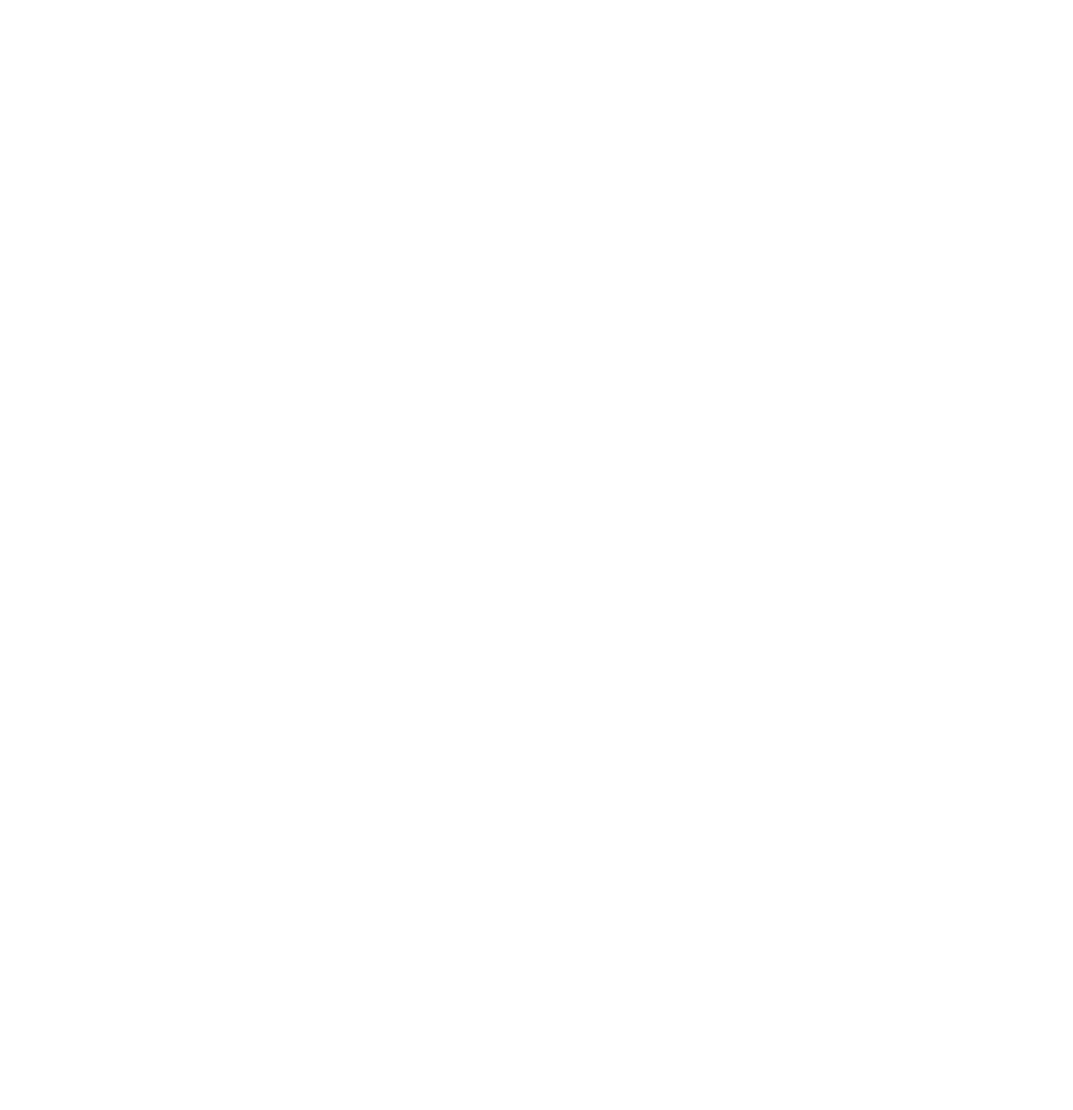
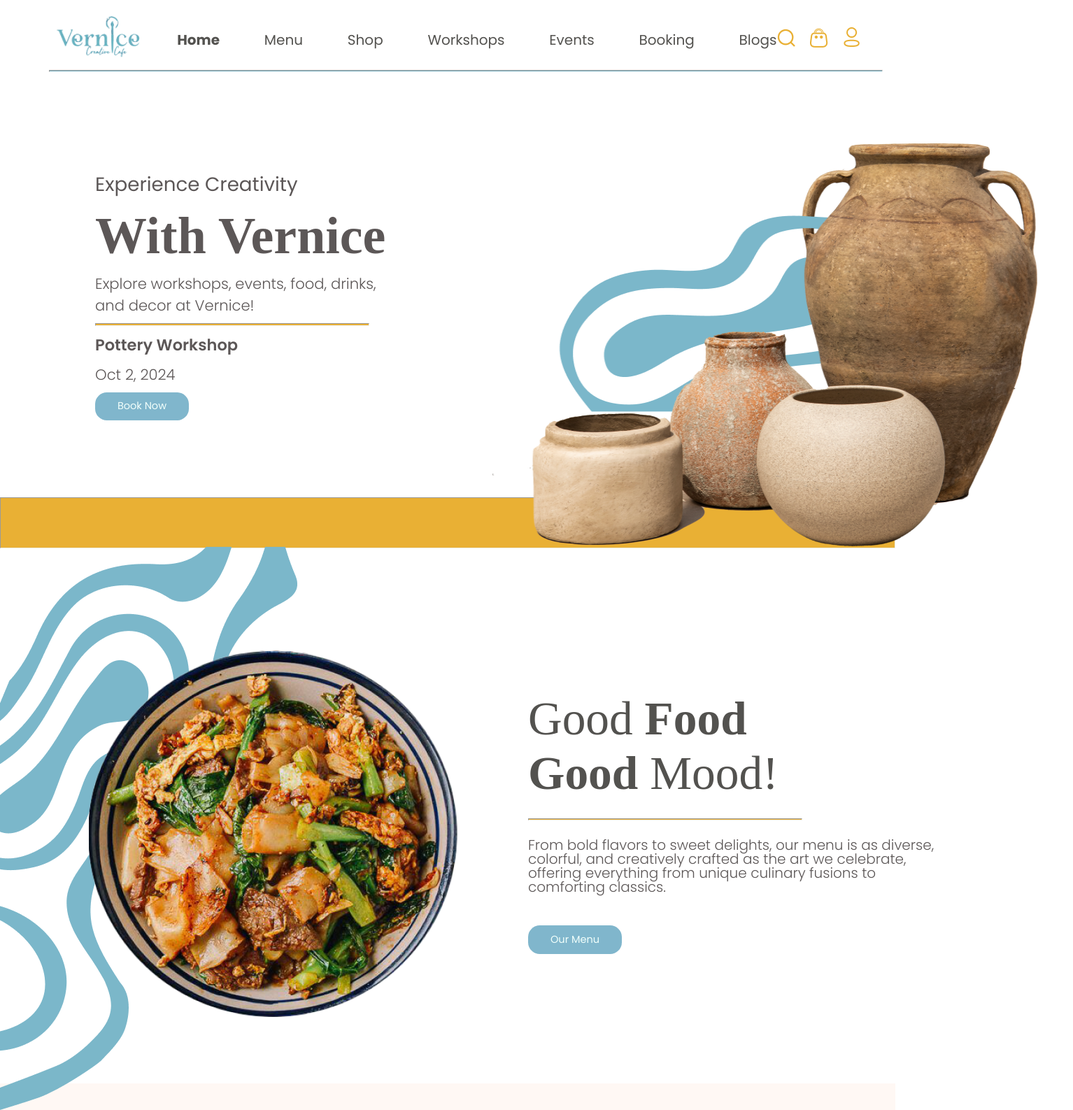
Before and after one commit to Majdag8/GRDS-Vernice, a plain HTML site: page index.html in a window 1280 px wide. Shown: the top 1587 px of the page at 70% size, 1534 px wide, since content can reach past the window. Before the commit the page ends 800 px from the top, so only its background shows below. Drawn offline with Linux system fonts and the light colour scheme.

Commit message:
header,landing,food

```diff
--- /dev/null
+++ b/header.css
@@ -0,0 +1,52 @@
+#header {
+    display: flex;
+    justify-self: center;
+    justify-content: space-between;
+    align-items: center;
+    margin-top: 22px;
+    font-family: 'Poppins', sans-serif;
+    width: 92%;
+}
+
+#header ul {
+    list-style-type: none;
+    padding: 0;
+}
+
+#list-links {
+    display: flex;
+    justify-content: space-between;
+    align-items: center;
+    width: 870px;
+
+}
+
+#header #list-icons {
+    display: flex;
+    width: 120px;
+    justify-content: space-between;
+}
+
+#list-links li a {
+    text-decoration: none;
+    color: rgba(83, 82, 79, 1);
+    padding: 0;
+    font-family: Poppins;
+    font-size: 20px;
+    font-weight: 400;
+    line-height: 30px;
+
+}
+
+#list-icons {
+    display: flex;
+    justify-content: space-between;
+    align-items: center;
+}
+
+#header-hr{
+    height: 1.4px;
+    background-color: rgba(123, 183, 202, 1);
+    width: 93%;
+    margin-left: 70px;
+}
--- a/index.html
+++ b/index.html
@@ -3,9 +3,84 @@
 <head>
     <meta charset="UTF-8">
     <meta name="viewport" content="width=device-width, initial-scale=1.0">
-    <title>Document</title>
+    <title>Home Page</title>
+    <link rel="stylesheet" href="style.css">
+    <link rel="stylesheet" href="header.css">
+    <link href="https://fonts.googleapis.com/css2?family=Poppins:wght@300;400;500;600;700&display=swap" rel="stylesheet">
 </head>
 <body>
+    <div id="header">
+        <img src="Images/Vernice Logo.png" alt="">
+        <ul id="list-links">
+            <li><a href="" style="font-weight: 700;">Home</a></li>
+            <li><a href="">Menu</a></li>
+            <li><a href="">Shop</a></li>
+            <li><a href="">Workshops</a></li>
+            <li><a href="">Events</a></li>
+            <li><a href="">Booking</a></li>
+            <li><a href="">Blogs</a></li>
+        </ul>
+        <ul id="list-icons">
+            <li><img src="Images/Search Icon.png" alt=""></li>
+            <li><img src="Images/Bag Icon.png" alt=""></li>
+            <li><img src="Images/Profile Icon.png" alt=""></li>
+        </ul>
+    </div>
+    <hr id="header-hr">
+
+    <div id="landing">
+        <div id="landing-text">
+            <p>Experience Creativity</p>
+            <p>With Vernice</p>
+            <p>Explore workshops, events, food, drinks, and decor at Vernice!</p>
+            <hr>
+            <p>Pottery Workshop</p>
+            <p>Oct 2, 2024</p>
+            <button>Book Now</button>
+        </div>
+        <img src="Home-Page-Images/Landing Image.png" alt="" id="Landing-Image">
+    </div>
+
+    <hr id="afterlanding-hr">
+
+    <div id="food">
+        <img src="Home-Page-Images/Food Image.png" alt="" id="Food-Image">
+        <div id="food-text">
+            <p>
+                <span>Good </span>
+                <span>Food </span>
+                <span>Good </span>
+                <span>Mood!</span>
+            </P>
+            <hr id="food-text-hr">
+            <p id="food-description">
+                From bold flavors to sweet delights, our menu is as diverse, colorful, and creatively crafted as the art we celebrate, offering everything from unique culinary fusions to comforting classics.
+            </p>
+            <button>Our Menu</button>
+        </div>
+    </div>
+
+    <div id="Booking-Experience">
+        <p>Book Your Experience</p>
+        <p>
+            Celebrate your special moments in an artistic setting at Vernice. Book your spot in one of our art workshops to get creative or reserve a table to enjoy delicious food and inspiring vibes!
+        </p>
+
+        <div class="booking-images">
+            <div class="image-container">
+                <img src="This Is The Secret to Making Your Next Dinner Party Unforgettable 2.png" alt="">
+                <p class="event-label">Special Events</p>
+            </div>
+            <div class="image-container">
+                <img src="IMG_4516 3.png" alt="">
+            </div>
+            <div class="image-container">
+                <img src="IMG_4514.png" alt="">
+                <p class="event-label">Workshops</p>
+            </div>
+        </div>
+
+    </div>
 
 </body>
 </html>
--- /dev/null
+++ b/style.css
@@ -0,0 +1,173 @@
+body {
+    margin: 0;
+    padding: 0;
+}
+
+#landing{
+    position: relative;
+}
+
+#landing-text{
+    display: flex;
+    flex-direction: column;
+    gap: 10px;
+    margin-left: 136px;
+    margin-top: 140px;
+    margin-bottom: 110px;
+}
+
+button{
+    font-family: 'Poppins', sans-serif;
+    width: 133.95px;
+    height: 40.19px;
+    gap: 10px;
+    border: 0;
+    border-radius: 16.74px;
+    padding: 6.7px 17.86px 6.7px 17.86px;
+    color: rgba(241, 255, 251, 1);
+    font-family: Poppins;
+    font-size: 14.51px;
+    font-weight: 400;
+    line-height: 21.77px;
+    background-color: rgba(128, 182, 204, 1);
+}
+
+#landing p{
+    font-family: 'Poppins', sans-serif;
+    color: rgba(92, 87, 87, 1);
+    margin: 0;
+}
+
+#landing p:nth-child(1){
+    /* font-family: Albert Sans; */
+    font-size: 27.72px;
+    font-weight: 400;
+}
+
+#landing p:nth-child(2){
+    font-family: Albert Sans;
+    font-size: 73.92px;
+    font-weight: 700;
+}
+
+#landing p:nth-child(5){
+    font-size: 22.54px;
+    font-weight: 600;
+}
+
+#landing p:nth-child(3){
+    width: 420px;
+}
+
+#landing hr{
+    height: 1.4px;
+    background-color: rgba(233, 176, 52, 1);
+    width: 390px;
+    margin: 0;
+}
+
+#landing p:nth-child(3), #landing p:nth-child(6) {
+    font-family: Poppins;
+    font-size: 21.13px;
+    font-weight: 300;
+}
+
+
+#Landing-Image{
+    position: absolute;
+    top: -100px;
+    width: 830.01px;
+    height: 740.51px;
+    left: 704px;
+}
+
+#afterlanding-hr{
+    height: 71px;
+    background-color: rgba(233, 176, 52, 1);
+}
+
+#food{
+    position: relative;
+    margin-top: 205px;
+    margin-left: 755px;
+    margin-bottom: 185px;
+}
+
+#Food-Image {
+    position: absolute;
+    top: -386px;
+    left: -1186px;
+}
+
+#food-text{
+    display: flex;
+    flex-direction: column;
+    width: 600px;
+    gap: 25px;
+}
+
+#food p:first-child{
+    margin: 0;
+    color: rgba(83, 82, 79, 1);
+    width: 400px;
+}
+
+
+#food p span:nth-child(1), #food p span:nth-child(4){
+    font-family: Albert Sans;
+    font-size: 67.4px;
+    font-weight: 400;
+}
+
+#food p span:nth-child(2), #food p span:nth-child(3){
+    font-family: Albert Sans;
+    font-size: 67.4px;
+    font-weight: 700;
+}
+
+#food-text-hr{
+    height: 1.4px;
+    background-color: rgba(233, 176, 52, 1);
+    width: 390px;
+    margin: 0;
+}
+
+#food-description{
+    font-family: 'Poppins', sans-serif;
+    font-size: 20.01px;
+    font-weight: 300;
+    line-height: 20px;
+    width: 600px;
+    color: rgba(92, 87, 87, 1);
+    margin: 0;
+    margin-bottom: 20px;
+}
+
+#Booking-Experience{
+    background-color: rgba(255, 248, 244, 1);
+    width: 100%;
+    height: 816px;
+    display: flex;
+    flex-direction: column;
+    justify-content: center;
+    align-items: center;
+}
+
+#Booking-Experience p{
+    margin: 0;
+}
+
+#Booking-Experience p:nth-child(1){
+    font-family: Albert Sans;
+    font-size: 48px;
+    font-weight: 700;
+    color: rgba(83, 82, 79, 1);
+}
+
+#Booking-Experience p:nth-child(2){
+    font-family: Poppins;
+    font-size: 19px;
+    font-weight: 300;
+    text-align: center;
+    color: rgba(92, 87, 87, 1);
+}
```
Also changed, not shown: Home-Page-Images/Food Image.png (added), Home-Page-Images/Landing Image.png (added), Images/Bag Icon.png (added), Images/Profile Icon.png (added), Images/Search Icon.png (added), Images/Vernice Logo.png (added).
